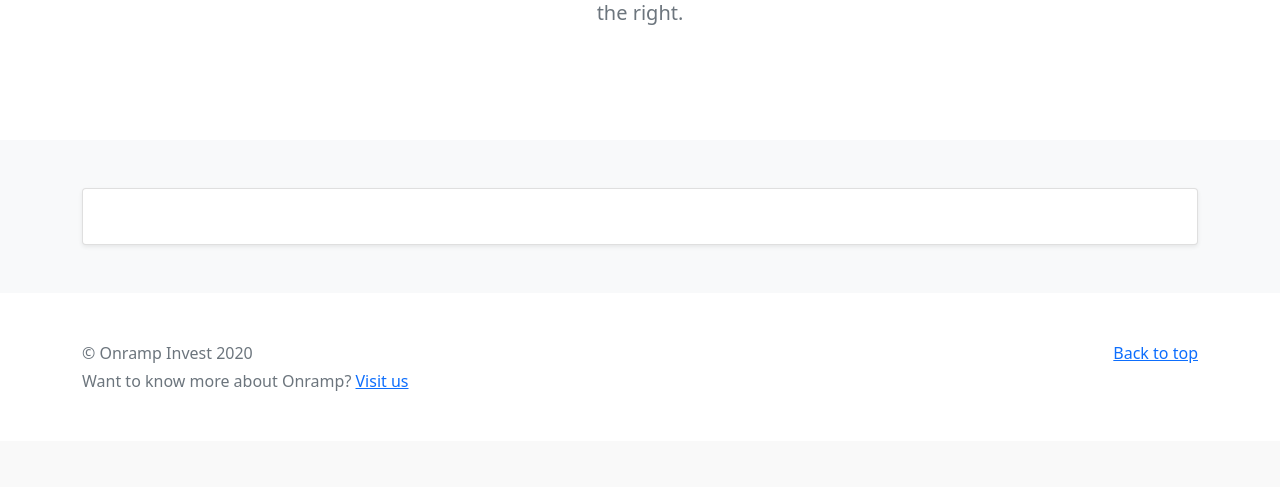
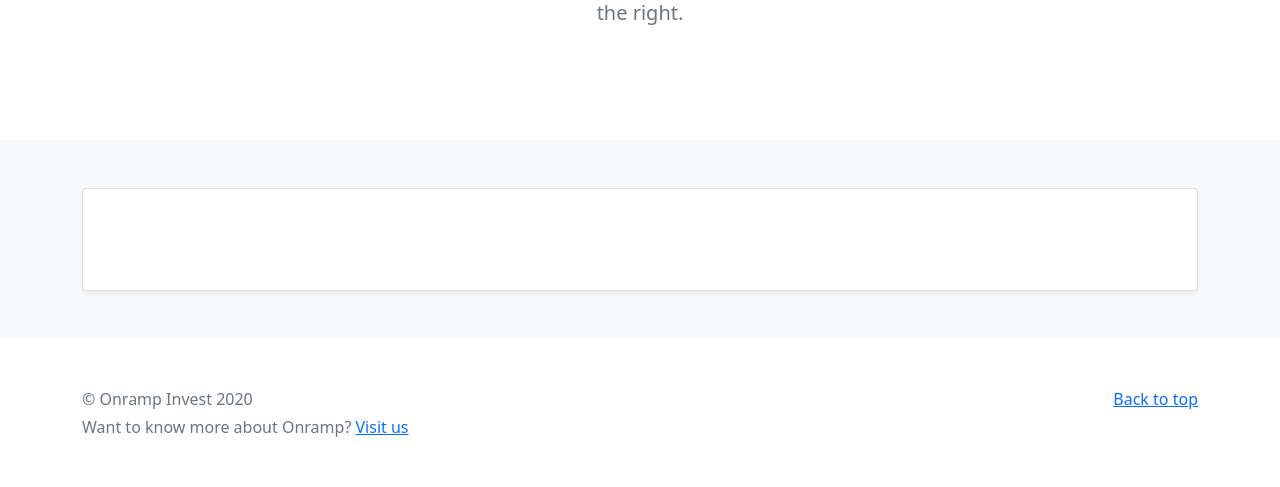
Before and after one commit to onramp-opensource/research, a PHP site: page / in a window 1280 px wide. Shown: the part 515-1002 px from the top of the page. Before the commit the page ends 906 px from the top, so only its background shows below. Run offline with PHP 8.4, Linux system fonts and the light colour scheme; some libraries are stand-ins or nearby versions.

Commit message:
few css touch ups

```diff
--- a/css/style.css
+++ b/css/style.css
@@ -24,24 +24,14 @@
 }
 
 /* grid data */
-.columnData {
-  font-size: 14px;
-  font-family: helvetica;
-  border: none;
-  font-weight: bold;
-  text-decoration: none;
-  padding: 3.999px;
+.card {
+  padding: 15px;
 }
 
-.columnHeaders {
-  text-decoration: none;
-  min-width: 1125px;
-  padding-left:30px;
-  fill: white;
+#columnHeaders {
   border-collapse: collapse;
   text-align: center;
-  table-layout: fixed;
-  display: table-cell;
+  font-size: 14px;
 }
 
 .averages {
@@ -68,19 +58,12 @@
   font-family:helvetica;
 }
 
-td {
-  border: 1px solid black;
-  text-align: center;
-  padding: 3.4px;
-  width: 55px;
-}
-
 @media only screen and (max-width:1144px) {
 /* CSS for screens that are 1144 pixels (phones, tablets, etc.) */
 .bottomTable{
   padding-left: 1.5%;
 }
-.columnHeaders{
+#columnHeaders{
   padding-left: 20px;
 }
 }
--- a/index.html
+++ b/index.html
@@ -72,19 +72,11 @@
             <div class="row row-cols-1">
               <div class="col">
                 <div class="card shadow-sm">
-                  <div id="columnHeaders"></div>
+                  <table id="columnHeaders" class="table" ></table>
                   <div id="grid"></div>
                   <div id="averages" class="bottomTable" style="display:inline-block;"></div>
                 </div>
               </div>
-
-
-
-
-
-
-
-
             </div>
           </div>
         </div>
@@ -102,9 +94,11 @@
       </footer>
 
 
+      <script src="https://code.jquery.com/jquery-3.5.1.min.js"
+        integrity="sha256-9/aliU8dGd2tb6OSsuzixeV4y/faTqgFtohetphbbj0=" crossorigin="anonymous"></script>
       <script src="js/bootstrap.bundle.min.js" ></script>
+      <script src="https://d3js.org/d3.v4.min.js"></script>
       <script src="js/grid.js"></script>
-      <script src="https://d3js.org/d3.v4.min.js"></script>
       <script src="js/app.js"></script>
 
 
--- a/js/app.js
+++ b/js/app.js
@@ -1,9 +1,9 @@
-var csvdata = [];
-var index = -1;
 
-run_crypto("../crypto_major_assets.csv");
-addLegend();
-
+/*
+*Organizes the data in such a way that it is easy for the
+*'quilt' method to read and work with. Accepts raw data
+*as formatted by the d3.CSV method,
+*/
 
 function run_crypto(csvfile){
 	d3.selectAll("svg").remove();
@@ -23,18 +23,15 @@ function run_crypto(csvfile){
             return parsed;
 		},
 		function(data) {
-			d3.selectAll(".columnHeaders").remove(); //remove data before generating new
-		    console.log(data)
         	//set column headers
 			var columns = d3.select("#columnHeaders")
-			.append("table");
-			columns.attr("class","columnHeaders")
 			.append("tr")
-			.selectAll('td')
+			.selectAll('th')
 		  	.data(data["columns"])
 		  	.enter()
-		  	.append('td')
-		  	.attr("class","columnData")
+		  	.append('th')
+			  .attr("class","columnData")
+		  	.attr("scope","col")
 		  	.style("padding-left", function(d){
 				if(d=="YTD"){
 					return "3rem";
@@ -55,16 +52,14 @@ function run_crypto(csvfile){
 		},
         );
 
-    console.log(d3.select("#columnHeaders").data())
-
 	setTimeout(function(){
 	csvdata.shift();
 	var gridData = quilt(csvdata);
 
 	var grid = d3.select("#grid")
 		.append("svg")
-		.attr("width","1120px")
-		.attr("height","600px")
+		.attr("width","100%")
+		.attr("height","100%")
 		.attr("viewBox", "0 0 920 579");
 
 
@@ -328,3 +323,10 @@ function addLegend(){
 
     document.getElementById('averages').appendChild(ul);
 }
+
+var csvdata = [];
+
+var index = -1;
+
+run_crypto("../crypto_major_assets.csv");
+addLegend();
--- a/js/grid.js
+++ b/js/grid.js
@@ -63,6 +63,7 @@ function isort(values) { //sort data in each column
   }
 };
 
+/*
 document.getElementById("stockprice").onclick = function(){ //generate stockprice chart
 	$("#heading").text("Stock Price Return");
 	clear('bottomTable');
@@ -74,6 +75,7 @@ document.getElementById("divgrowth").onclick = function(){ //generate dividend g
 	clear('bottomTable');
 	run("divgrowth.csv");
 };
+*/
 
 var csvdata = [];
 var index = -1;
@@ -130,8 +132,8 @@ function run(csvfile){
 
 	var grid = d3.select("#grid")
 		.append("svg")
-		.attr("width","1120px")
-		.attr("height","600px")
+		.attr("width","80%")
+		.attr("height","60%")
 		.attr("viewBox", "0 0 920 579");
 
 	d3.select(window).on("resize",function(){
@@ -361,4 +363,4 @@ function run(csvfile){
 	},300);
 }
 
-run("divgrowth.csv");
+// run("divgrowth.csv");
```
